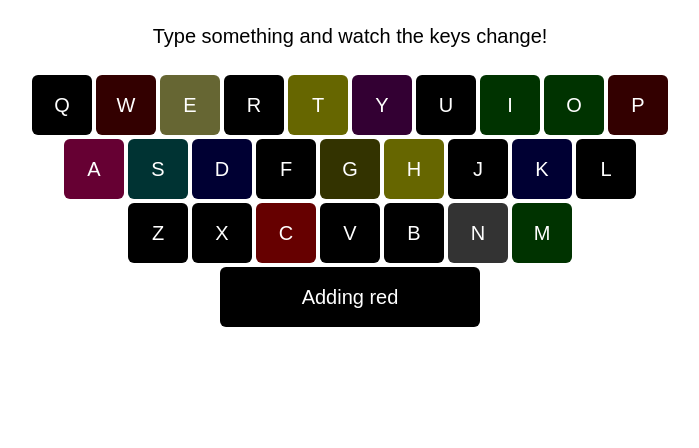
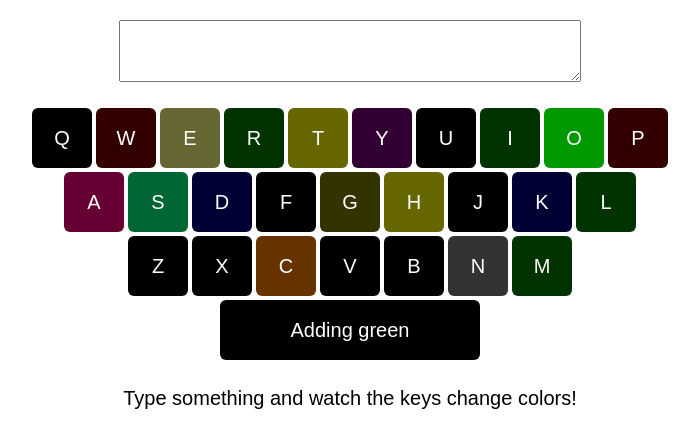
Before and after one commit to AutumnBasinger/colorkeys, a React (Create React App) app: page / in a window 1280 px wide. Shown: the top 448 px of the page, without its empty margins (290-989 px from the left). Built offline with nearby package versions, Linux system fonts and the light colour scheme.

Commit message:
Added input component

```diff
--- a/src/App.js
+++ b/src/App.js
@@ -2,7 +2,9 @@ import React, { Component } from 'react';
 import './App.css';
 import { Spacebar } from './components/Spacebar.js'
 import { KeyParent } from './components/KeyParent.js'
-import { InitialMessage } from './components/InitialMessage.js'
+import { AppearingText } from './components/AppearingText.js'
+import { Input } from './components/Input.js'
+
 
 const letterList = ['Q', 'W', 'E', 'R', 'T', 'Y', 'U', 'I', 'O', 'P', 'A',
 'S', 'D', 'F', 'G', 'H', 'J', 'K', 'L', 'Z', 'X', 'C', 'V', 'B', 'N', 'M'];
@@ -18,7 +20,6 @@ class App extends Component {
     this.handleKeyPress = this.handleKeyPress.bind(this);
   }
   handleKeyPress (e) {
-    console.log(e)
     if (e.code[3] === 'c' || e.code[3] === ' ') { //event code for spacebar
       this.changeColor()
     }
@@ -42,11 +43,12 @@ class App extends Component {
       <KeyParent key={letter} letter={letter} currentColor={this.state.currentColor} lastkey={this.state.lastkey}/> );
     return (
       <center>
-        <InitialMessage handleKeyPress={this.handleKeyPress}/>
+        <Input />
         <center>{letterMap.slice(0,10)}</center>
         <center>{letterMap.slice(10,19)}</center>
         <center>{letterMap.slice(19,26)}</center>
         <Spacebar text={this.state.spaceText}/>
+        <AppearingText finalText='Type something and watch the keys change colors!' handleKeyPress={this.handleKeyPress}/>
       </center>
     );
   } //end render
--- a/src/components/InitialMessage.js
+++ b/src/components/AppearingText.js
@@ -1,8 +1,6 @@
 import React from 'react';
 
-const finalText = 'Type something and watch the keys change!'
-
-export class InitialMessage extends React.Component {
+export class AppearingText extends React.Component {
   constructor(props) {
     super(props);
     this.state = {
@@ -16,16 +14,15 @@ export class InitialMessage extends React.Component {
     this.setState({timer: num})
   }
   handleChange() {
-    if (this.state.currentText.length === finalText.length) {
+    if (this.state.currentText.length === this.props.finalText.length) {
       clearInterval(this.state.timer)
     }
-    console.log(this.state.currentText)
     const length = (this.state.currentText.length)
-    this.setState({ currentText: finalText.substring(0,length+1) });
-    if (length >= finalText.length) {
+    this.setState({ currentText: this.props.finalText.substr(0,length+1) });
+    if (length >= this.props.finalText.length) {
       return
     }
-    this.props.handleKeyPress({ code:('key' + finalText[length].toUpperCase()) })
+    this.props.handleKeyPress({ code:('key' + this.props.finalText[length].toUpperCase()) })
   }
   render() {
     return (
--- /dev/null
+++ b/src/components/Input.js
@@ -0,0 +1,27 @@
+import React from 'react';
+
+const textareaStyle = {
+  height: 50,
+  width: 450,
+  padding: 5,
+  margin: 20
+};
+
+export class Input extends React.Component {
+  constructor(props) {
+    super(props);
+    this.state = {userInput: ''};
+    this.handleUserInput = this.handleUserInput.bind(this);
+  }
+  handleUserInput(e) {
+    this.setState({userInput: e.target.value});
+    console.log('handled!')
+  }
+  render() {
+    return (
+      <div>
+        <textarea style={textareaStyle} value={this.state.userInput} type="text" onChange={this.handleUserInput}/>
+      </div>
+    );
+  }
+}
--- a/src/components/KeyParent.js
+++ b/src/components/KeyParent.js
@@ -22,7 +22,7 @@ export class KeyParent extends React.Component {
   }
   componentWillReceiveProps(nextProps) {
     if (this.props.letter === nextProps.lastkey) {
-      this.updateKeyColor() //updaiting multiple times, fix this
+      this.updateKeyColor()
     }
   }
   render() {
```
